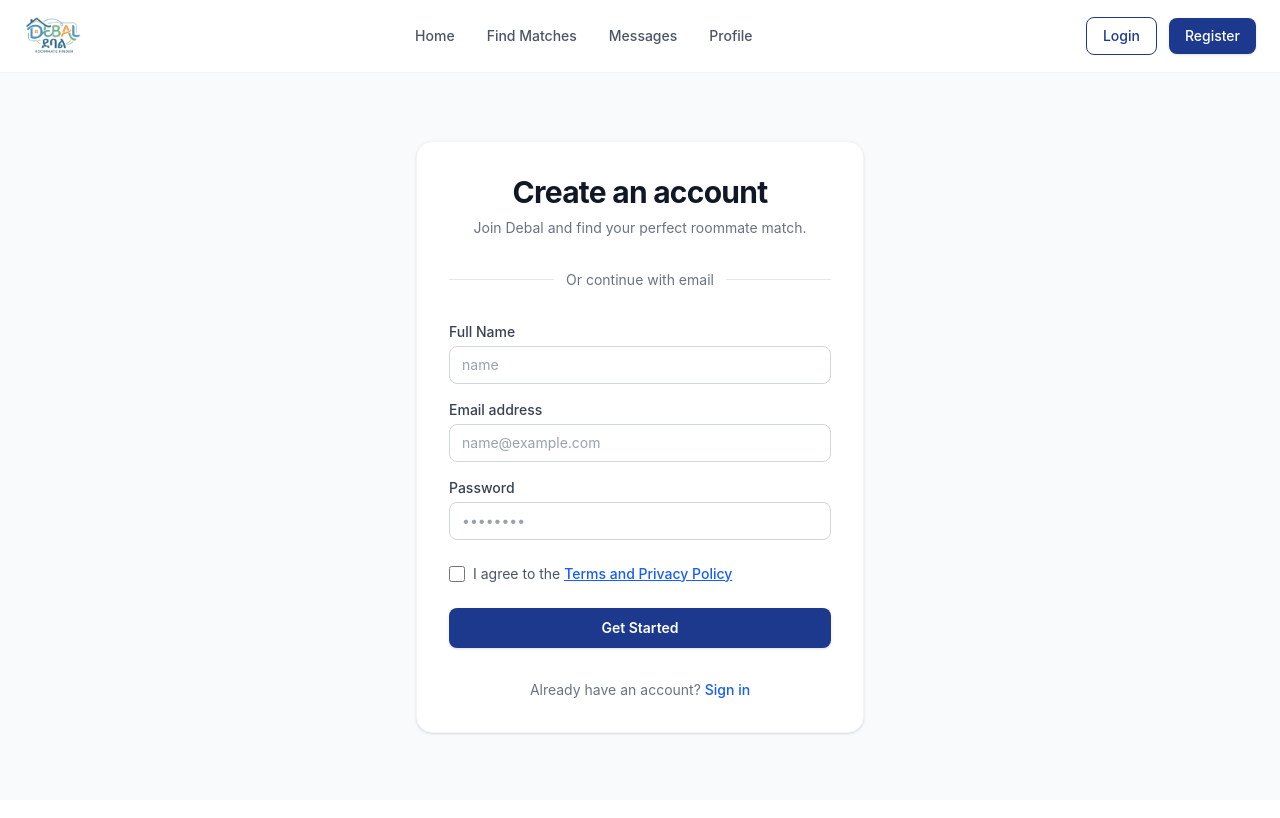
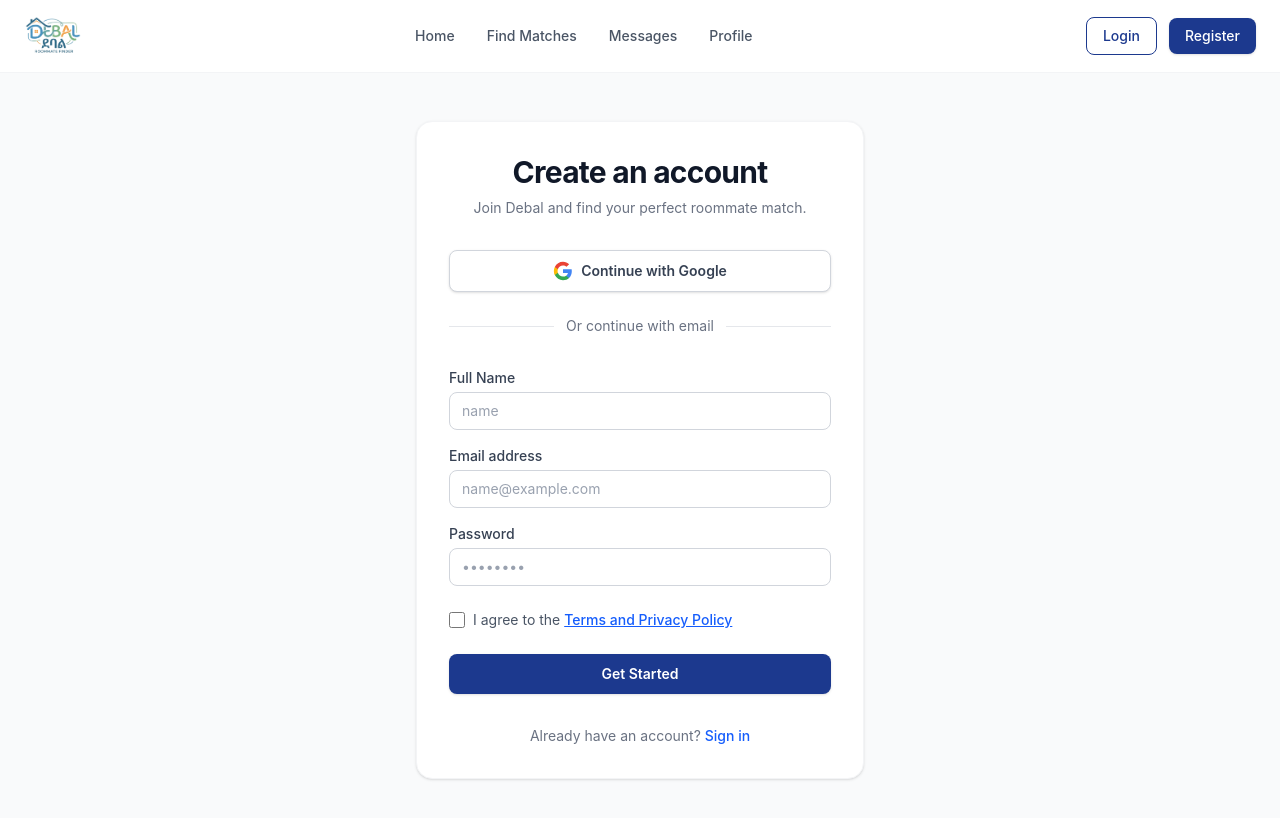
Before and after one commit to Natnael9/Debal, a React (Vite) app in the folder frontend/: page /register in a window 1280 px wide. Shown: the top 818 px of the page. Built offline with nearby package versions, Linux system fonts and the light colour scheme.

Commit message:
feat: Added Google OAuth & privacy policy

```diff
--- a/frontend/src/components/auth/LoginForm.jsx
+++ b/frontend/src/components/auth/LoginForm.jsx
@@ -7,22 +7,6 @@
   const [email, setEmail] = useState("");
   const [password, setPassword] = useState("");
   const [showPrivacy, setShowPrivacy] = useState(false);
-
-  const handleCredentialResponse = (response) => {
-    console.log("Google credential:", response);
-  };
-
-  useEffect(() => {
-    google.accounts.id.initialize({
-      client_id: import.meta.env.VITE_GOOGLE_CLIENT_ID,
-      callback: handleCredentialResponse,
-    });
-
-    google.accounts.id.renderButton(
-      document.getElementById("googleSignInDiv"),
-      { theme: "outline", size: "large" }
-    );
-  }, []);
 
     const handleSubmit = (e) => {
       e.preventDefault();
@@ -38,9 +22,32 @@
   return (
     <>
       <div className="mt-8">
-        <div id="googleSignInDiv"></div>
+        <a
+          href="http://localhost:5000/api/v1/auth/google"
+          className="flex w-full items-center justify-center gap-2 rounded-lg border border-gray-300 bg-white py-2.5 text-sm font-semibold text-gray-700 shadow-sm transition hover:bg-gray-50"
+        >
+          <svg className="h-5 w-5" viewBox="0 0 24 24">
+            <path
+              fill="#4285F4"
+              d="M22.56 12.25c0-.78-.07-1.53-.2-2.25H12v4.26h5.92c-.26 1.37-1.04 2.53-2.21 3.31v2.77h3.57c2.08-1.92 3.28-4.74 3.28-8.09z"
+            />
+            <path
+              fill="#34A853"
+              d="M12 23c2.97 0 5.46-.98 7.28-2.66l-3.57-2.77c-.98.66-2.23 1.06-3.71 1.06-2.86 0-5.29-1.93-6.16-4.53H2.18v2.84C3.99 20.53 7.7 23 12 23z"
+            />
+            <path
+              fill="#FBBC05"
+              d="M5.84 14.09c-.22-.66-.35-1.36-.35-2.09s.13-1.43.35-2.09V7.06H2.18C1.43 8.55 1 10.22 1 12s.43 3.45 1.18 4.94l2.85-2.22.81-.63z"
+            />
+            <path
+              fill="#EA4335"
+              d="M12 5.38c1.62 0 3.06.56 4.21 1.64l3.15-3.15C17.45 2.09 14.97 1 12 1 7.7 1 3.99 3.47 2.18 7.06l3.66 2.84c.87-2.6 3.3-4.52 6.16-4.52z"
+            />
+          </svg>
+          Continue with Google
+        </a>
 
-        <div className="relative my-6">
+          <div className="relative my-6">
           <div className="absolute inset-0 flex items-center">
             <div className="w-full border-t border-gray-200" />
           </div>
@@ -198,7 +205,7 @@
             <button
               type="button"
               onClick={() => setShowPrivacy(false)}
-              className="mt-6 w-full rounded-lg bg-gray-900 py-2 text-sm font-semibold text-white hover:bg-gray-800"
+              className="mt-6 w-full rounded-lg bg-[#2274A5] py-2 text-sm font-semibold text-white hover:bg-blue-700"
             >
               Close
             </button>
--- /dev/null
+++ b/frontend/src/components/auth/OAuthCallback.jsx
@@ -0,0 +1,29 @@
+import { useEffect } from "react";
+import { useNavigate, useSearchParams } from "react-router-dom";
+
+function OAuthCallback() {
+  const [searchParams] = useSearchParams();
+  const navigate = useNavigate();
+
+  useEffect(() => {
+    const token = searchParams.get("token");
+
+    if (token) {
+      localStorage.setItem("authToken", token);
+      navigate("/app");
+    } else {
+      navigate("/login?error=oauth_failed");
+    }
+  }, [searchParams, navigate]);
+
+  return (
+    <div className="flex h-screen items-center justify-center bg-gray-50 text-gray-600">
+      <div className="flex flex-col items-center gap-3">
+        <div className="h-8 w-8 animate-spin rounded-full border-4 border-gray-300 border-t-blue-600" />
+        <p className="text-sm font-medium">Completing Google Sign-In...</p>
+      </div>
+    </div>
+  );
+}
+
+export default OAuthCallback;
--- a/frontend/src/components/auth/RegisterForm.jsx
+++ b/frontend/src/components/auth/RegisterForm.jsx
@@ -23,20 +23,6 @@
     console.log("Google credential:", response);
   };
 
-  useEffect(() => {
-    if (window.google) {
-      window.google.accounts.id.initialize({
-        client_id: import.meta.env.VITE_GOOGLE_CLIENT_ID,
-        callback: handleCredentialResponse,
-      });
-
-      window.google.accounts.id.renderButton(
-        document.getElementById("googleSignUpDiv"),
-        { theme: "outline", size: "large" }
-      );
-    }
-  }, []);
-
         const onSubmit = (data) => {
         console.log("Registration data:", data);
 
@@ -49,7 +35,30 @@
   return (
     <>
       <div className="mt-8">
-        <div id="googleSignUpDiv"></div>
+        <a
+          href="http://localhost:5000/api/v1/auth/google"
+          className="flex w-full items-center justify-center gap-2 rounded-lg border border-gray-300 bg-white py-2.5 text-sm font-semibold text-gray-700 shadow-sm transition hover:bg-gray-50"
+        >
+          <svg className="h-5 w-5" viewBox="0 0 24 24">
+            <path
+              fill="#4285F4"
+              d="M22.56 12.25c0-.78-.07-1.53-.2-2.25H12v4.26h5.92c-.26 1.37-1.04 2.53-2.21 3.31v2.77h3.57c2.08-1.92 3.28-4.74 3.28-8.09z"
+            />
+            <path
+              fill="#34A853"
+              d="M12 23c2.97 0 5.46-.98 7.28-2.66l-3.57-2.77c-.98.66-2.23 1.06-3.71 1.06-2.86 0-5.29-1.93-6.16-4.53H2.18v2.84C3.99 20.53 7.7 23 12 23z"
+            />
+            <path
+              fill="#FBBC05"
+              d="M5.84 14.09c-.22-.66-.35-1.36-.35-2.09s.13-1.43.35-2.09V7.06H2.18C1.43 8.55 1 10.22 1 12s.43 3.45 1.18 4.94l2.85-2.22.81-.63z"
+            />
+            <path
+              fill="#EA4335"
+              d="M12 5.38c1.62 0 3.06.56 4.21 1.64l3.15-3.15C17.45 2.09 14.97 1 12 1 7.7 1 3.99 3.47 2.18 7.06l3.66 2.84c.87-2.6 3.3-4.52 6.16-4.52z"
+            />
+          </svg>
+          Continue with Google
+        </a>
 
         <div className="relative my-6">
           <div className="absolute inset-0 flex items-center">
@@ -63,6 +72,7 @@
           </div>
         </div>
       </div>
+
 
       <form
         className="mt-8 space-y-6"
@@ -214,7 +224,7 @@
             <button
               type="button"
               onClick={() => setShowPrivacy(false)}
-              className="mt-6 w-full rounded-lg bg-gray-900 py-2 text-sm font-semibold text-white hover:bg-gray-800"
+              className="mt-6 w-full rounded-lg bg-[#2274A5] py-2 text-sm font-semibold text-white hover:bg-blue-700"
             >
               Close
             </button>
--- a/frontend/src/components/common/Navbar.jsx
+++ b/frontend/src/components/common/Navbar.jsx
@@ -43,7 +43,6 @@
           <NavLink to="/app/dashboard" className={navLinkStyle}>Find Matches</NavLink>
           <NavLink to="/app/messages" className={navLinkStyle}>Messages</NavLink>
           <NavLink to="/app/profile" className={navLinkStyle}>Profile</NavLink>
-
         </div>
 
         {/* Desktop Action buttons (Hidden on mobile) */}
--- a/frontend/src/routes/AppRoutes.jsx
+++ b/frontend/src/routes/AppRoutes.jsx
@@ -4,6 +4,7 @@
 import QuestionnaireRoutes from "./QuestionnaireRoutes";
 import ProtectedRoutes from "./ProtectedRoutes";
 import AdminRoutes from "./AdminRoutes";
+import OAuthCallback from "../components/auth/OAuthCallback";
 
 function AppRoutes() {
   return (
```
Also changed, not shown: 1 other file (tests, documents, lock files or other folders).
